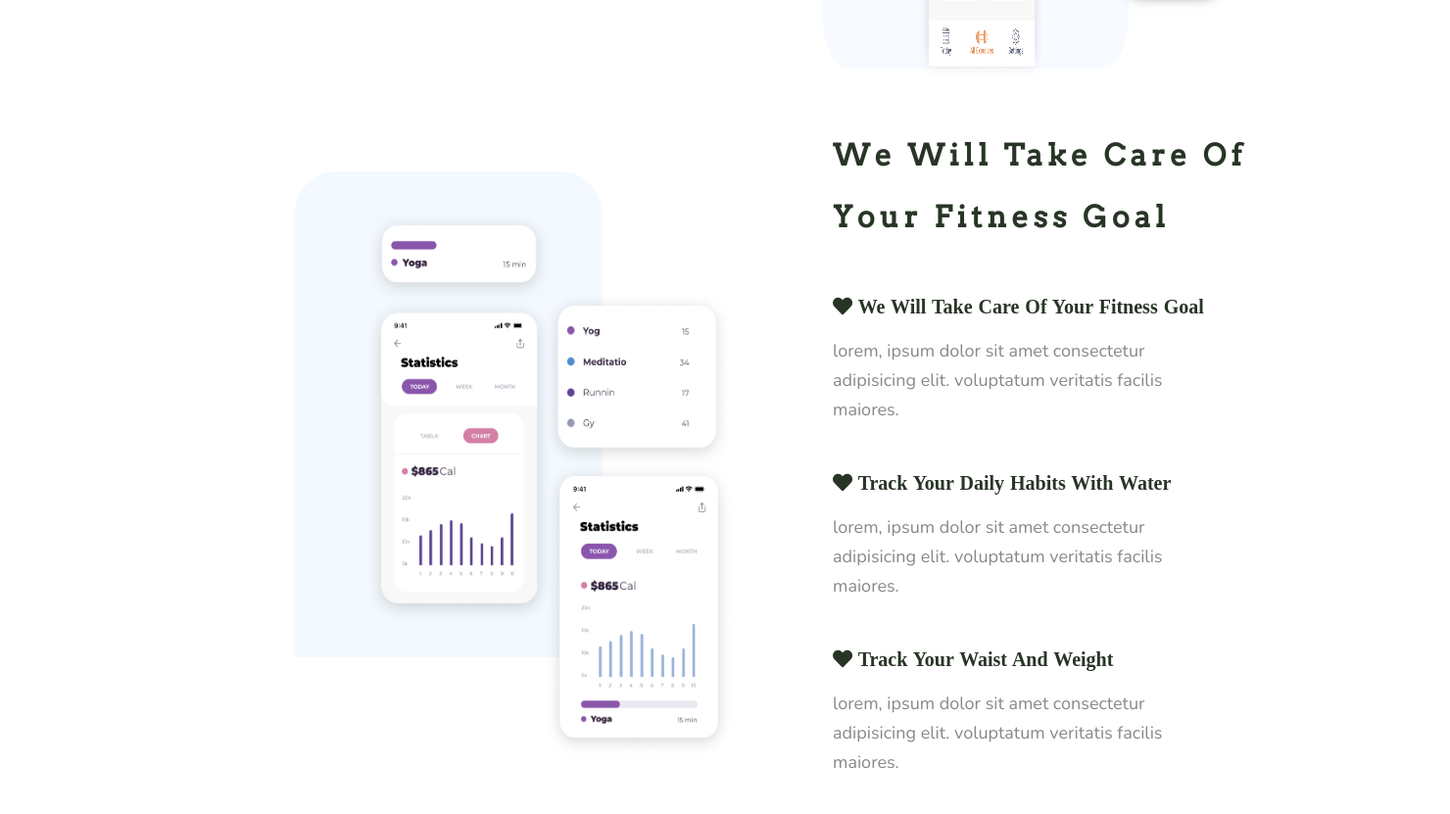
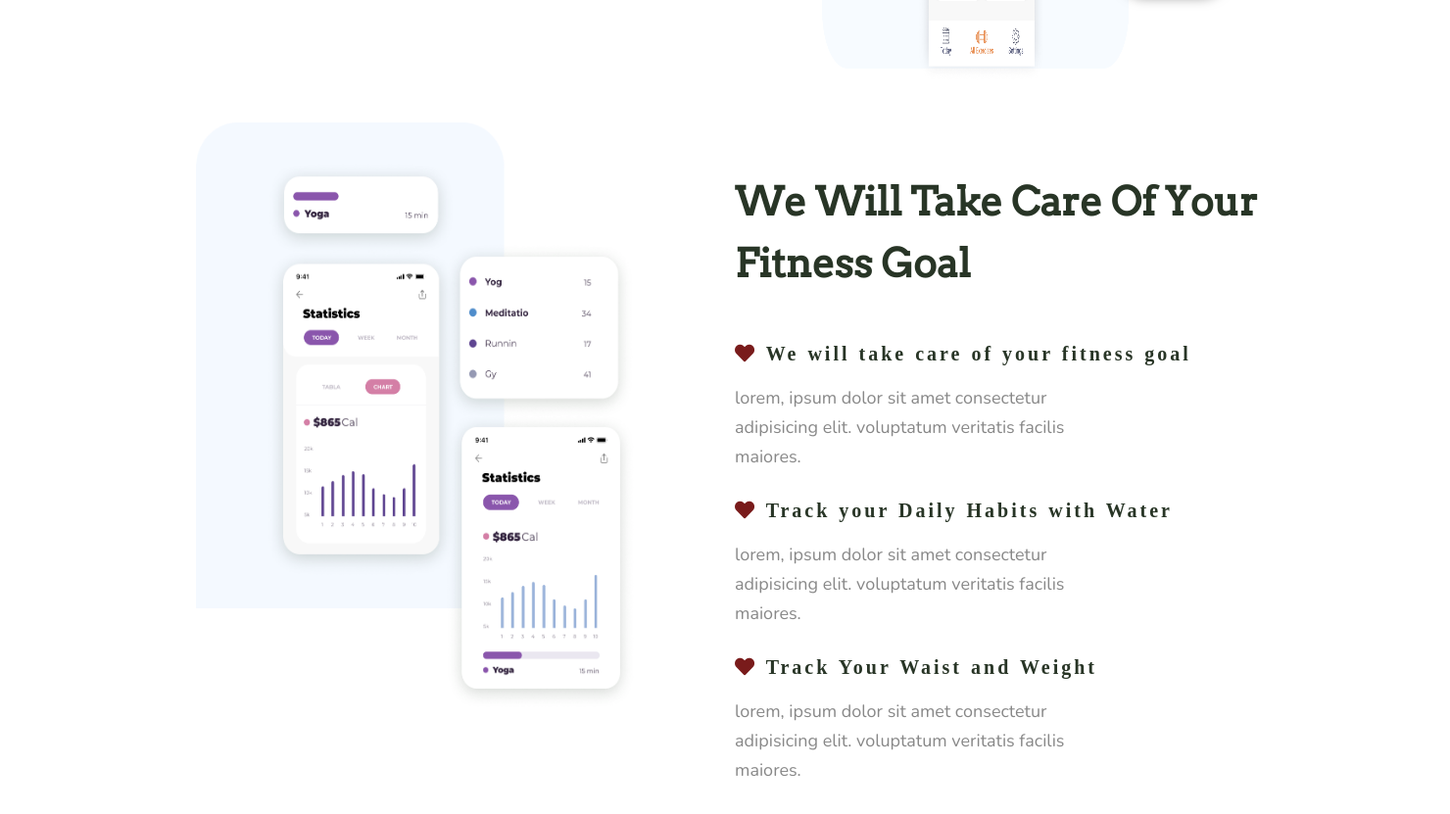
Before and after one commit to jha-prachi/Responsive-Education-Website, a plain HTML site: page index.html in a window 1280 px wide. Shown: the part 3120-3951 px from the top of the page at 98% size, 1480 px wide, since content can reach past the window. Drawn offline with nearby package versions, Linux system fonts and the light colour scheme.

Commit message:
5th section styling completed

```diff
--- a/css/style.css
+++ b/css/style.css
@@ -428,3 +428,42 @@ header .right-side-menu .sub-menu li a:hover {
     height: inherit;
     /* margin: 0; */
 }
+/* 5th section styling ***************************** */
+#section5{
+    height: auto;
+
+}
+#section5 .left-side img{
+   margin:0;
+
+}
+#section5 .right-side{
+    justify-content: flex-start;
+    padding-top: 5rem;
+}
+#section5 .right-side h2{
+    width:63rem;
+    letter-spacing: 0;
+    font-weight: 900;
+    font-size: 4rem;
+    line-height: 6.3rem;
+
+}
+#section5 .right-side h3{
+    text-transform: none;
+       letter-spacing: 3px;
+       font-weight: 900;
+       /* text-indent: 10px; */
+
+}
+#section5 .right-side .fitness-goals p{
+    margin: 0;
+
+
+}
+#section5 .right-side div{
+    margin-bottom: 1rem;
+}
+.fa-heart{
+    color:rgba(106, 2, 2,0.9);
+}
```
